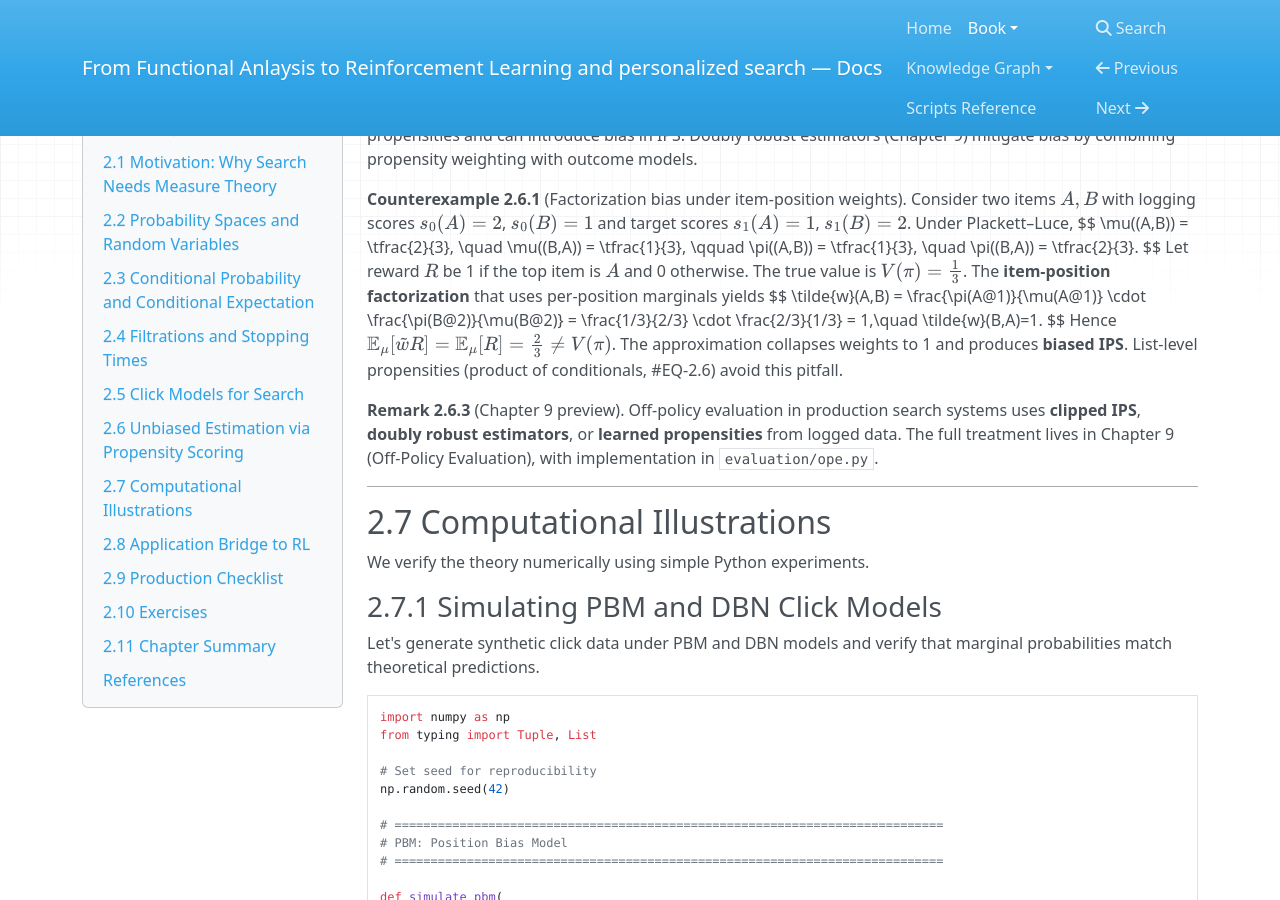
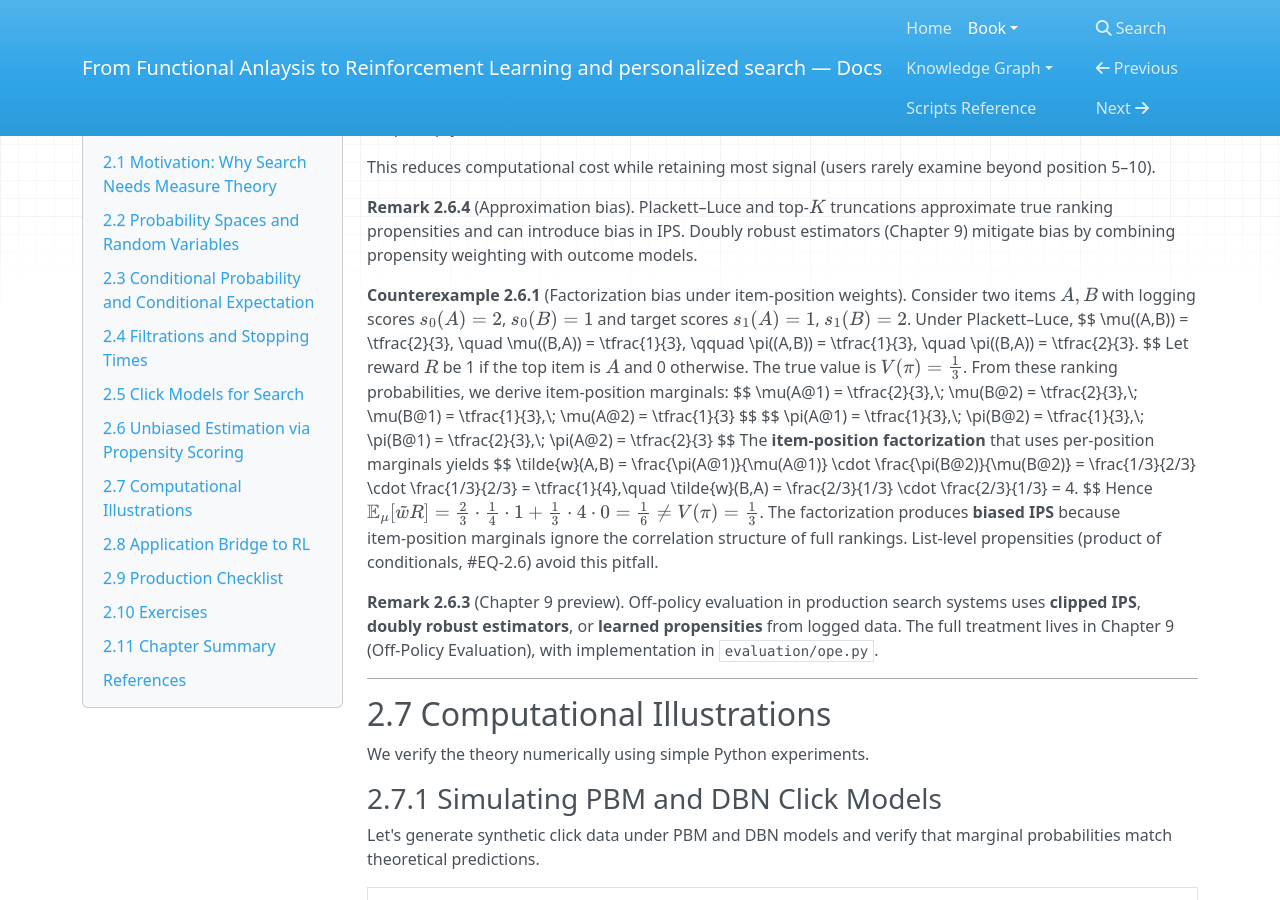
Before and after one commit to VladPrytula/reinforcement_learning_search_from_scratch, an MkDocs documentation site: the page built from docs/book/ch02/ch02_probability_measure_click_models.md, in a window 1280 px wide and 900 px high, scrolled down 18597 px. Built offline with MkDocs 1.6.1, drawn with Linux system fonts in a browser that asks for light colours; nearby versions of some CDN libraries; some of the changed text lies outside the part shown.

Commit message:
ch02 update

```diff
--- a/docs/book/ch02/ch02_probability_measure_click_models.md
+++ b/docs/book/ch02/ch02_probability_measure_click_models.md
@@ -679,19 +679,19 @@
 
 **Proposition 2.5.4** (Nesting Property) {#PROP-2.5.4}
 
-The Utility-Based Cascade Model nests PBM and DBN as special cases:
-
-**(a) PBM recovery:** Set $\alpha_{\text{price}} = \alpha_{\text{pl}} = \alpha_{\text{cat}} = 0$, $\sigma_u = 0$, $\beta_{\text{exam}} = 0$, $\gamma_{\text{gain}} = \gamma_{\text{decay}} = 0$, and $\theta_{\text{abandon}} = -\infty$. Then:
+The Utility-Based Cascade Model recovers PBM exactly and approximates DBN:
+
+**(a) PBM recovery (exact):** Set $\alpha_{\text{price}} = \alpha_{\text{pl}} = \alpha_{\text{cat}} = 0$, $\sigma_u = 0$, $\beta_{\text{exam}} = 0$, $\gamma_{\text{gain}} = \gamma_{\text{decay}} = 0$, and $\theta_{\text{abandon}} = -\infty$. Then:
 $$
 \mathbb{P}(C_k = 1) = \sigma(\alpha_{\text{rel}} \cdot \text{match}) \cdot \sigma(\text{pos\_bias}_k)
 $$
 which factors as a position-dependent term times a relevance-dependent term---the PBM structure from Definition 2.5.1.
 
-**(b) DBN recovery:** Additionally set $\gamma_{\text{gain}} > 0$, $\gamma_{\text{decay}} > 0$, and $\theta_{\text{abandon}} = 0$ with $\beta_{\text{exam}} \gg 1$. Then examination depends strongly on previous outcomes through $S_{k-1}$, recovering DBN's cascade structure where $\mathbb{P}(E_k = 1)$ depends on clicks at earlier positions.
+**(b) DBN recovery (limiting case):** Additionally set $\gamma_{\text{gain}} > 0$, $\gamma_{\text{decay}} > 0$, and $\theta_{\text{abandon}} = 0$. As $\beta_{\text{exam}} \to \infty$, the sigmoid $\sigma(\beta_{\text{exam}} \cdot S_{k-1})$ converges to a step function, recovering DBN's hard cascade logic where examination depends deterministically on previous satisfaction. For finite $\beta_{\text{exam}} \gg 1$, the Utility model provides a **continuous relaxation** of DBN that preserves the qualitative cascade structure while enabling gradient-based optimization.
 
 *Proof sketch.* Part (a): With zeroed preference weights and no satisfaction dynamics, utility reduces to $U_k = \alpha_{\text{rel}} \cdot \text{match}(q, p_k)$ (deterministic). Examination probability becomes $\sigma(\text{pos\_bias}_k)$ (position-only), and click probability given examination is $\sigma(U_k)$. These are independent across positions.
 
-Part (b): With active satisfaction dynamics, the examination probability $\sigma(\text{pos\_bias}_k + \beta_{\text{exam}} \cdot S_{k-1})$ depends on $S_{k-1}$, which in turn depends on clicks at positions $1, \ldots, k-1$. This creates the cascade dependence structure. $\square$
+Part (b): With active satisfaction dynamics, the examination probability $\sigma(\text{pos\_bias}_k + \beta_{\text{exam}} \cdot S_{k-1})$ depends on $S_{k-1}$, which in turn depends on clicks at positions $1, \ldots, k-1$. This creates the cascade dependence structure. The key difference from DBN is that our model uses soft sigmoids rather than hard binary decisions ($S_k \in \{0,1\}$). In the limit $\beta_{\text{exam}} \to \infty$, the sigmoid sharpens to a step function, recovering DBN's deterministic continuation rule. $\square$
 
 **Proposition 2.5.5** (Stopping Time Validity) {#PROP-2.5.5}
 
@@ -871,11 +871,18 @@
 $$
 \mu((A,B)) = \tfrac{2}{3}, \quad \mu((B,A)) = \tfrac{1}{3}, \qquad \pi((A,B)) = \tfrac{1}{3}, \quad \pi((B,A)) = \tfrac{2}{3}.
 $$
-Let reward $R$ be 1 if the top item is $A$ and 0 otherwise. The true value is $V(\pi)=\tfrac{1}{3}$. The **item‑position factorization** that uses per‑position marginals yields
-$$
-\tilde{w}(A,B) = \frac{\pi(A@1)}{\mu(A@1)} \cdot \frac{\pi(B@2)}{\mu(B@2)} = \frac{1/3}{2/3} \cdot \frac{2/3}{1/3} = 1,\quad \tilde{w}(B,A)=1.
-$$
-Hence $\mathbb{E}_\mu[\tilde{w} R] = \mathbb{E}_\mu[R] = \tfrac{2}{3} \ne V(\pi)$. The approximation collapses weights to 1 and produces **biased IPS**. List‑level propensities (product of conditionals, #EQ‑2.6) avoid this pitfall.
+Let reward $R$ be 1 if the top item is $A$ and 0 otherwise. The true value is $V(\pi)=\tfrac{1}{3}$. From these ranking probabilities, we derive item‑position marginals:
+$$
+\mu(A@1) = \tfrac{2}{3},\; \mu(B@2) = \tfrac{2}{3},\; \mu(B@1) = \tfrac{1}{3},\; \mu(A@2) = \tfrac{1}{3}
+$$
+$$
+\pi(A@1) = \tfrac{1}{3},\; \pi(B@2) = \tfrac{1}{3},\; \pi(B@1) = \tfrac{2}{3},\; \pi(A@2) = \tfrac{2}{3}
+$$
+The **item‑position factorization** that uses per‑position marginals yields
+$$
+\tilde{w}(A,B) = \frac{\pi(A@1)}{\mu(A@1)} \cdot \frac{\pi(B@2)}{\mu(B@2)} = \frac{1/3}{2/3} \cdot \frac{1/3}{2/3} = \tfrac{1}{4},\quad \tilde{w}(B,A) = \frac{2/3}{1/3} \cdot \frac{2/3}{1/3} = 4.
+$$
+Hence $\mathbb{E}_\mu[\tilde{w} R] = \tfrac{2}{3} \cdot \tfrac{1}{4} \cdot 1 + \tfrac{1}{3} \cdot 4 \cdot 0 = \tfrac{1}{6} \ne V(\pi) = \tfrac{1}{3}$. The factorization produces **biased IPS** because item‑position marginals ignore the correlation structure of full rankings. List‑level propensities (product of conditionals, #EQ‑2.6) avoid this pitfall.
 
 **Remark 2.6.3** (Chapter 9 preview). Off-policy evaluation in production search systems uses **clipped IPS**, **doubly robust estimators**, or **learned propensities** from logged data. The full treatment lives in Chapter 9 (Off-Policy Evaluation), with implementation in `evaluation/ope.py`.
 
@@ -1536,7 +1543,7 @@
 !!! tip "Production Checklist (Chapter 2)"
     **Configuration alignment:**
 
-    The simulator implements a **PBM/DBN-inspired cascade model** (see note in §2.5.3) with the following configuration surface:
+    The simulator implements the **Utility-Based Cascade Model** (§2.5.4), which nests PBM and DBN as special cases, with the following configuration surface:
 
     - **Position bias**: `BehaviorConfig.pos_bias` in `zoosim/core/config.py:180-186` — dictionary mapping query types to position bias vectors (PBM-like behavior)
     - **Satisfaction dynamics**: `BehaviorConfig.satisfaction_decay` and `satisfaction_gain` in `zoosim/core/config.py:175-176` — DBN-like cascade stopping
```
Also changed, not shown: docs/book/ch02/exercises_labs.md (+1 -1 lines), 1 other file.
